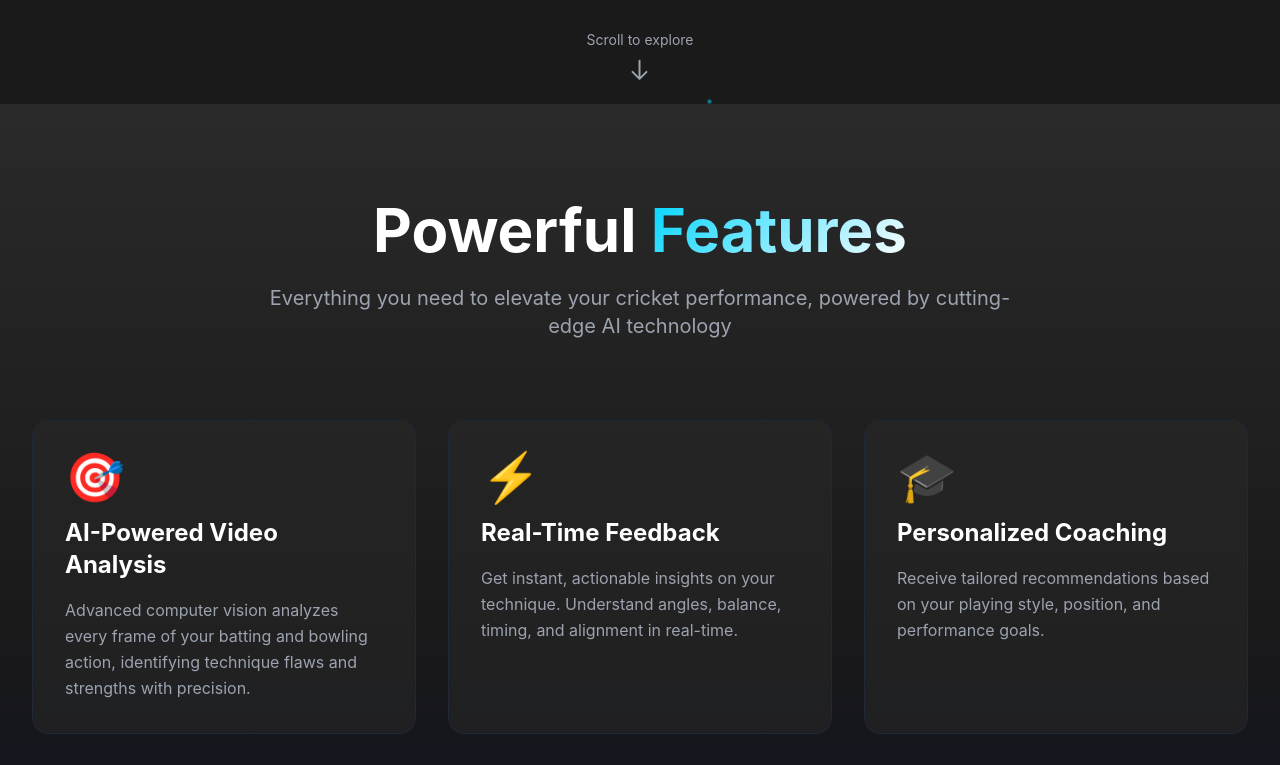
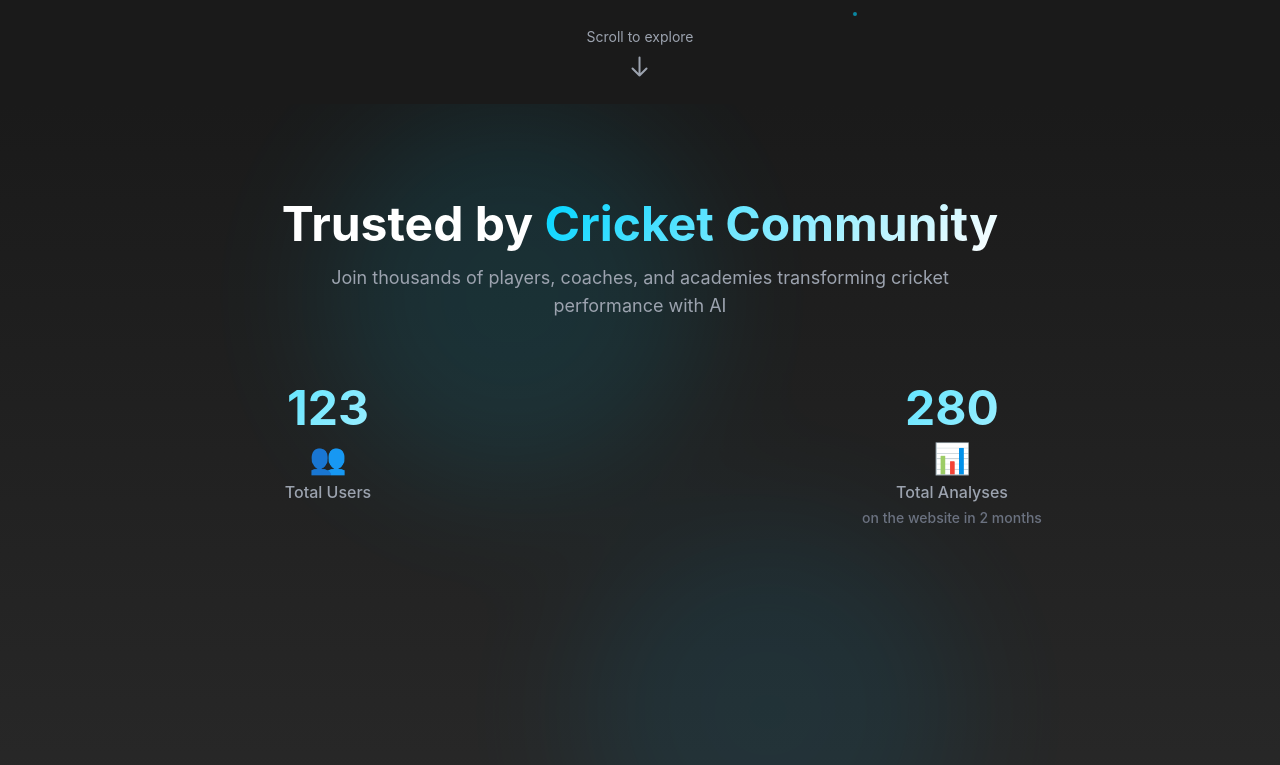
Before and after one commit to sakshamgupta1298/CrickCoachAI_website, a Next.js app in the folder frontend/: page / in a window 1280 px wide. Shown: the part 696-1461 px from the top of the page. Built offline with nearby package versions, Linux system fonts and the light colour scheme.

Commit message:
update number update

```diff
--- a/frontend/app/page.tsx
+++ b/frontend/app/page.tsx
@@ -6,6 +6,7 @@ import Features from '@/components/Features'
 import HowItWorks from '@/components/HowItWorks'
 import Testimonials from '@/components/Testimonials'
 import CTA from '@/components/CTA'
+import Stats from '@/components/Stats'
 import Footer from '@/components/Footer'
 import Navigation from '@/components/Navigation'
 
@@ -27,6 +28,7 @@ export default function Home() {
     <main className="relative">
       <Navigation />
       <Hero />
+      <Stats />
       <Features />
       <HowItWorks />
       <Testimonials />
--- a/frontend/components/Stats.tsx
+++ b/frontend/components/Stats.tsx
@@ -8,14 +8,13 @@ interface Stat {
   value: string
   label: string
   suffix?: string
+  icon?: string
+  subLabel?: string
 }
 
 const stats: Stat[] = [
-  { value: '12500', label: 'Players Coached', suffix: '+' },
-  { value: '45000', label: 'Videos Analyzed', suffix: '+' },
-  { value: '320', label: 'Coaches Using', suffix: '+' },
-  { value: '45', label: 'Academies Partnered', suffix: '+' },
-  { value: '23', label: 'Avg Improvement', suffix: '%' },
+  { value: '123', label: 'Total Users', icon: '👥' },
+  { value: '280', label: 'Total Analyses', icon: '📊', subLabel: 'on the website in 2 months' },
 ]
 
 function AnimatedNumber({ value, suffix = '' }: { value: string; suffix?: string }) {
@@ -83,7 +82,7 @@ export default function Stats() {
           </p>
         </motion.div>
 
-        <div className="grid grid-cols-2 md:grid-cols-5 gap-8">
+        <div className="grid grid-cols-2 md:grid-cols-2 gap-8">
           {stats.map((stat, index) => (
             <motion.div
               key={stat.label}
@@ -99,8 +98,14 @@ export default function Stats() {
                   '0'
                 )}
               </div>
+              {stat.icon && <div className="text-3xl mb-1">{stat.icon}</div>}
               <div className="text-gray-400 text-sm md:text-base font-medium">
                 {stat.label}
+                {stat.subLabel && (
+                  <div className="text-xs md:text-sm text-gray-500 mt-1">
+                    {stat.subLabel}
+                  </div>
+                )}
               </div>
             </motion.div>
           ))}
```
